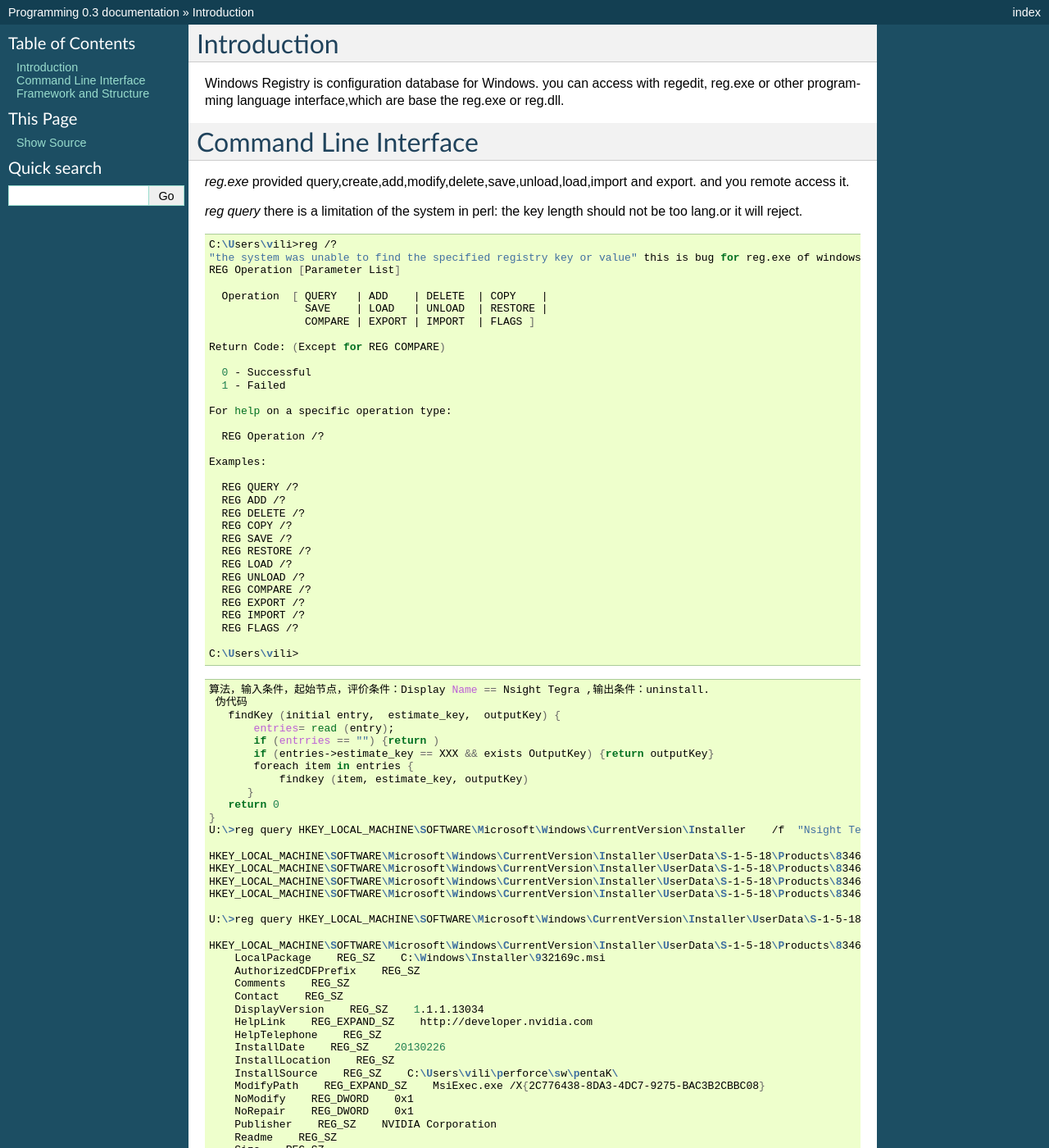
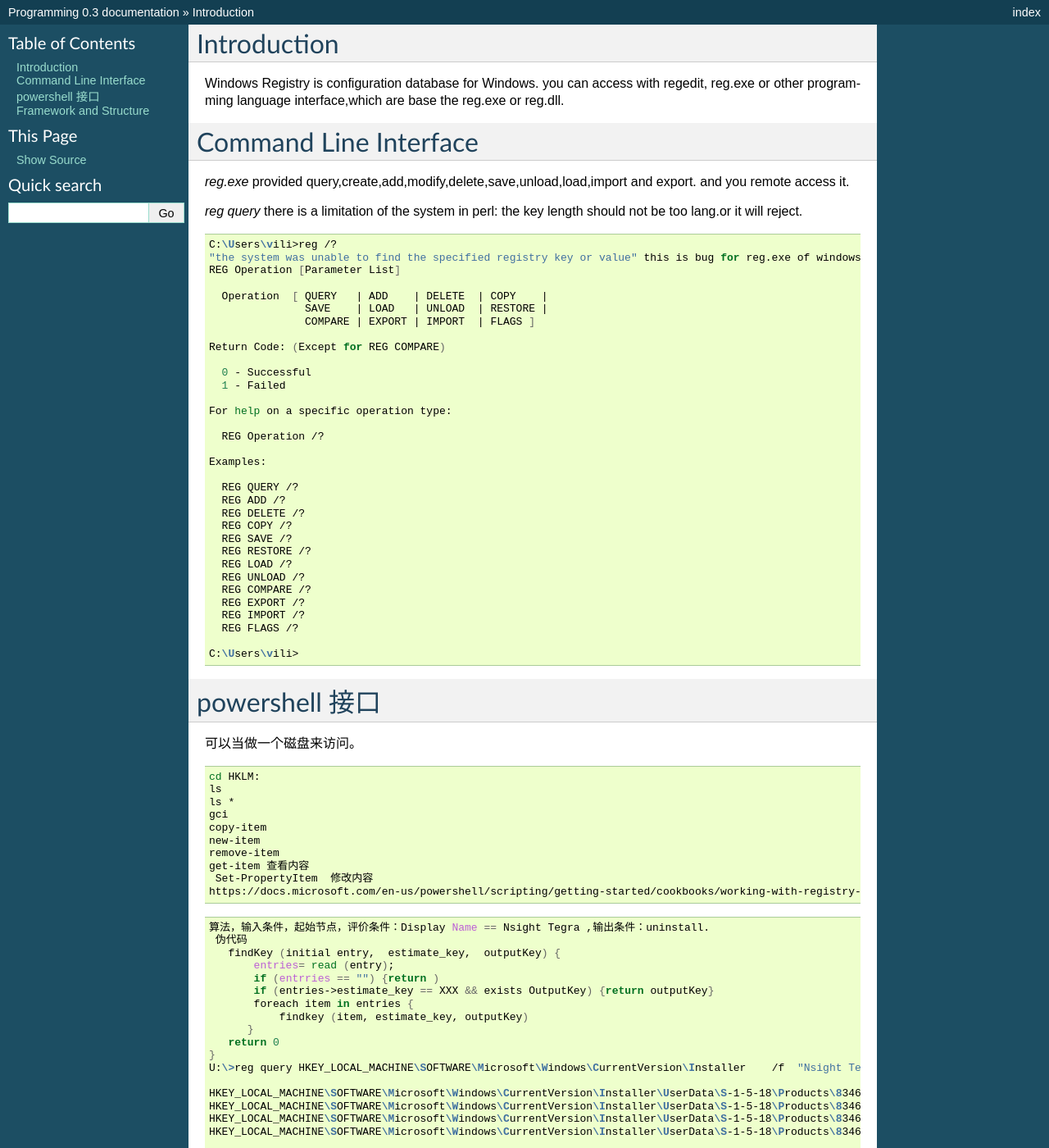
Before and after one commit to gwli/Programming, a Sphinx documentation site: the page built from source/content/Stage_1/WindowsRegistry.rst, in a window 1280 px wide and 1400 px high. Shown: the whole window at 82% size. Built offline with Sphinx 7.4.7, drawn with Linux system fonts in a browser that asks for light colours.

Commit message:
how to use powershell with registry

```diff
--- a/source/content/Stage_1/WindowsRegistry.rst
+++ b/source/content/Stage_1/WindowsRegistry.rst
@@ -46,8 +46,23 @@ Command Line Interface
 
    C:\Users\vili>
 
+powershell 接口
+===============
 
+可以当做一个磁盘来访问。
 
+.. code-block:: bash
+
+   cd HKLM:
+   ls
+   ls *
+   gci
+   copy-item
+   new-item
+   remove-item
+   get-item 查看内容
+    Set-PropertyItem  修改内容
+   https://docs.microsoft.com/en-us/powershell/scripting/getting-started/cookbooks/working-with-registry-keys?view=powershell-6
 
 .. code-block:: bash
 
```
